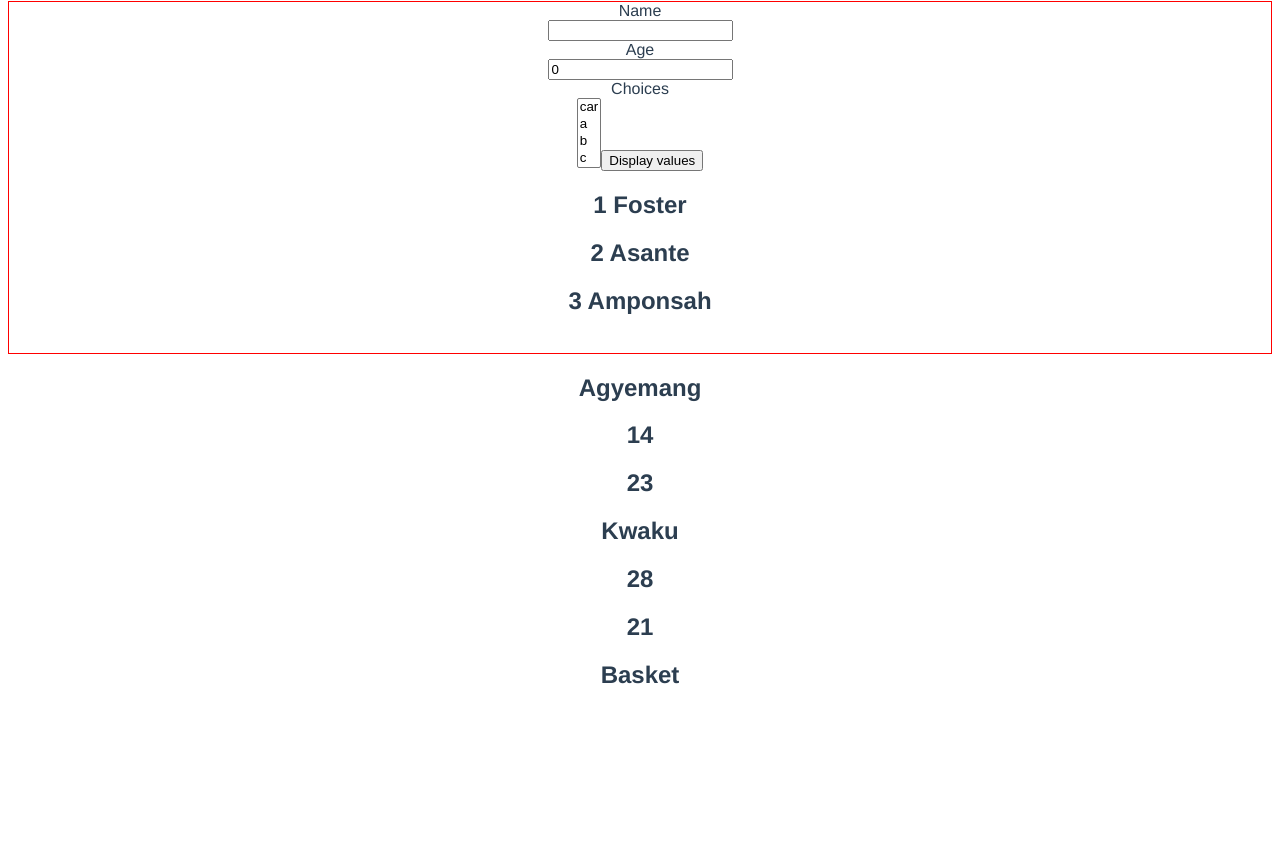
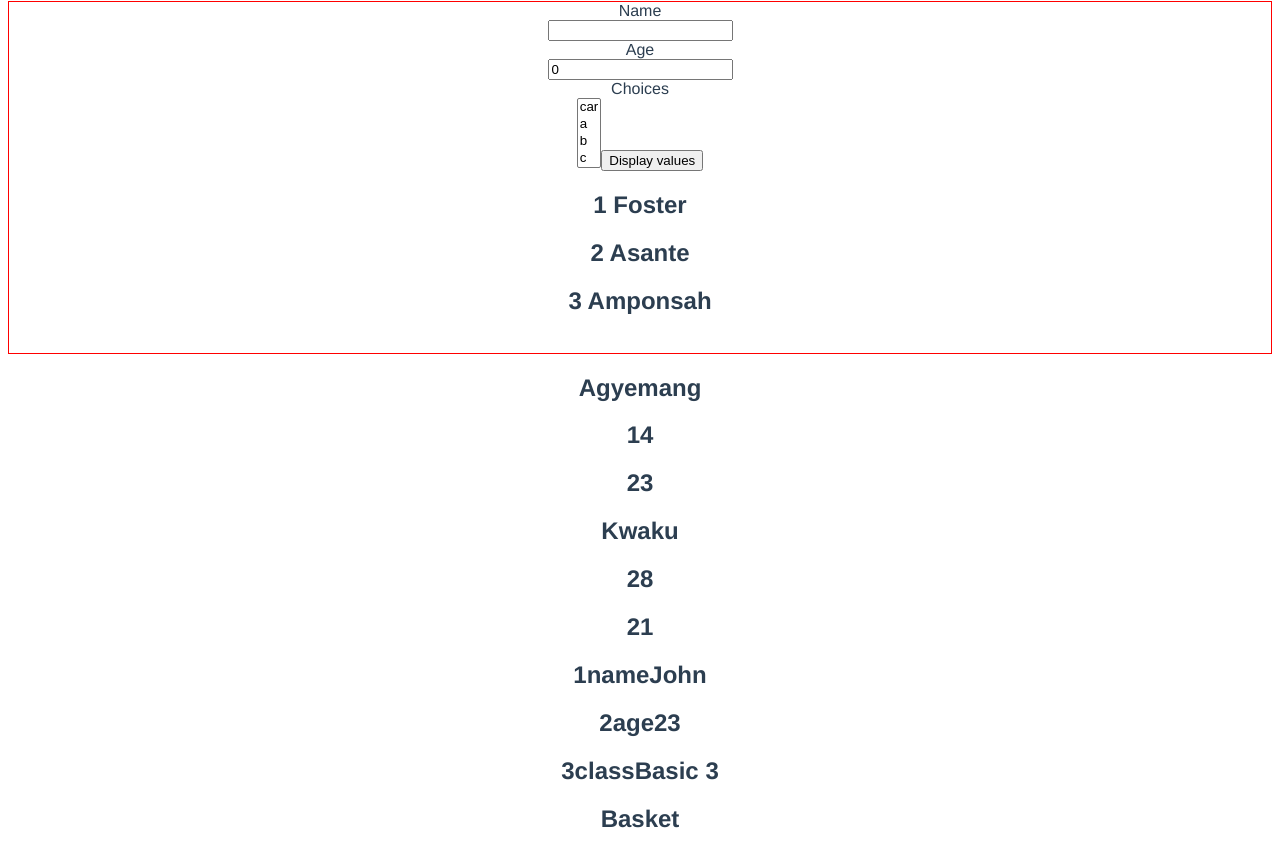
Before and after one commit to fostersnt/student_management_front_end, a Vue app: page / in a window 1280 px wide. Shown: the part 281-1134 px from the top of the page. Before the commit the page ends 990 px from the top, so only its background shows below. Built offline with nearby package versions, Linux system fonts and the light colour scheme.

Commit message:
Implemented the iteration of object properties

```diff
--- a/src/components/HelloWorld.vue
+++ b/src/components/HelloWorld.vue
@@ -22,7 +22,9 @@
       <h2 >{{ obj.name}}</h2>
       <h2 v-for="age in obj.ages" :key="age">{{ age }}</h2>
     </div>
-
+    <div>
+      <h2 v-for="(value, key, index) in myObj" :key="value">{{ index+1 }}{{ key }}{{ value }}</h2>
+    </div>
     <div v-show="form_values.age == 8">
       <h2>cart</h2>
     </div>
@@ -59,7 +61,12 @@ export default {
           name: 'Kwaku',
           ages: ['28', '21']
         }
-      ]
+      ],
+      myObj: {
+        name: 'John',
+        age: 23,
+        class: 'Basic 3'
+      }
     }
   },
   methods: {
```
